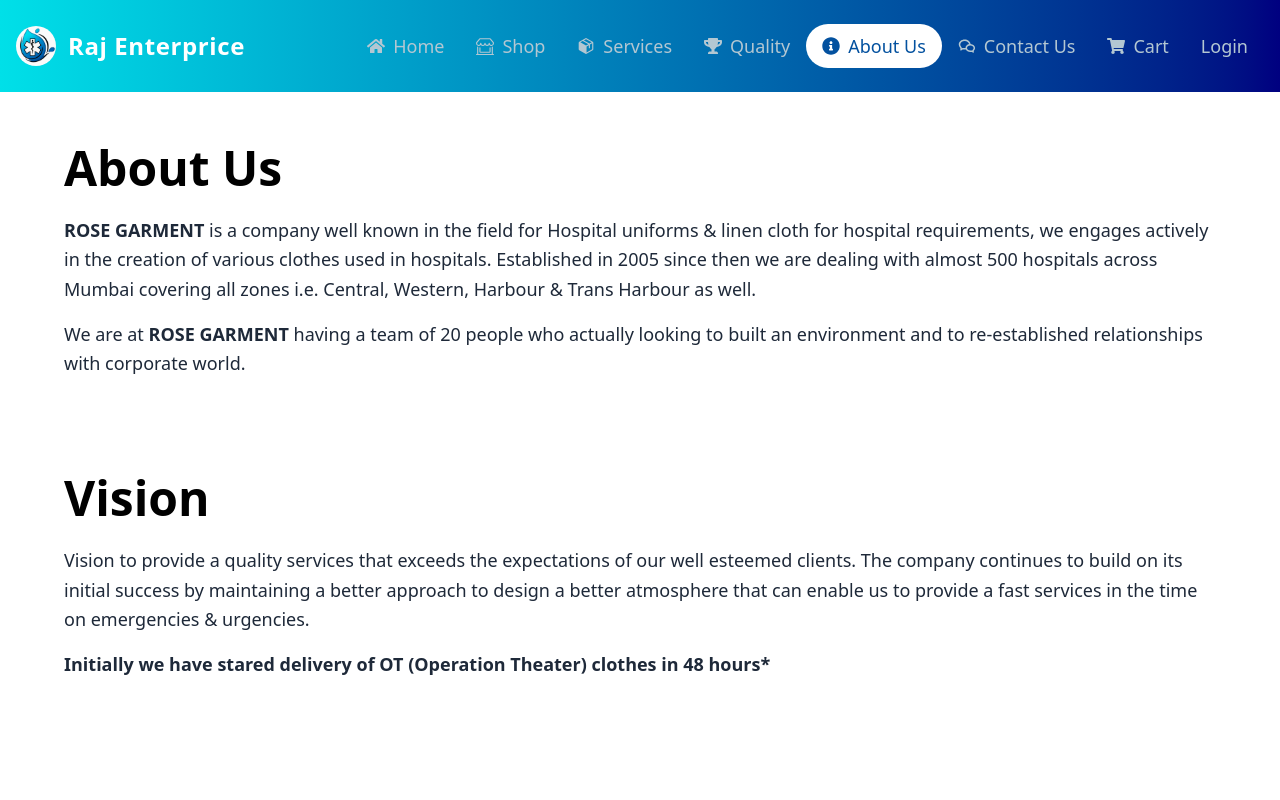
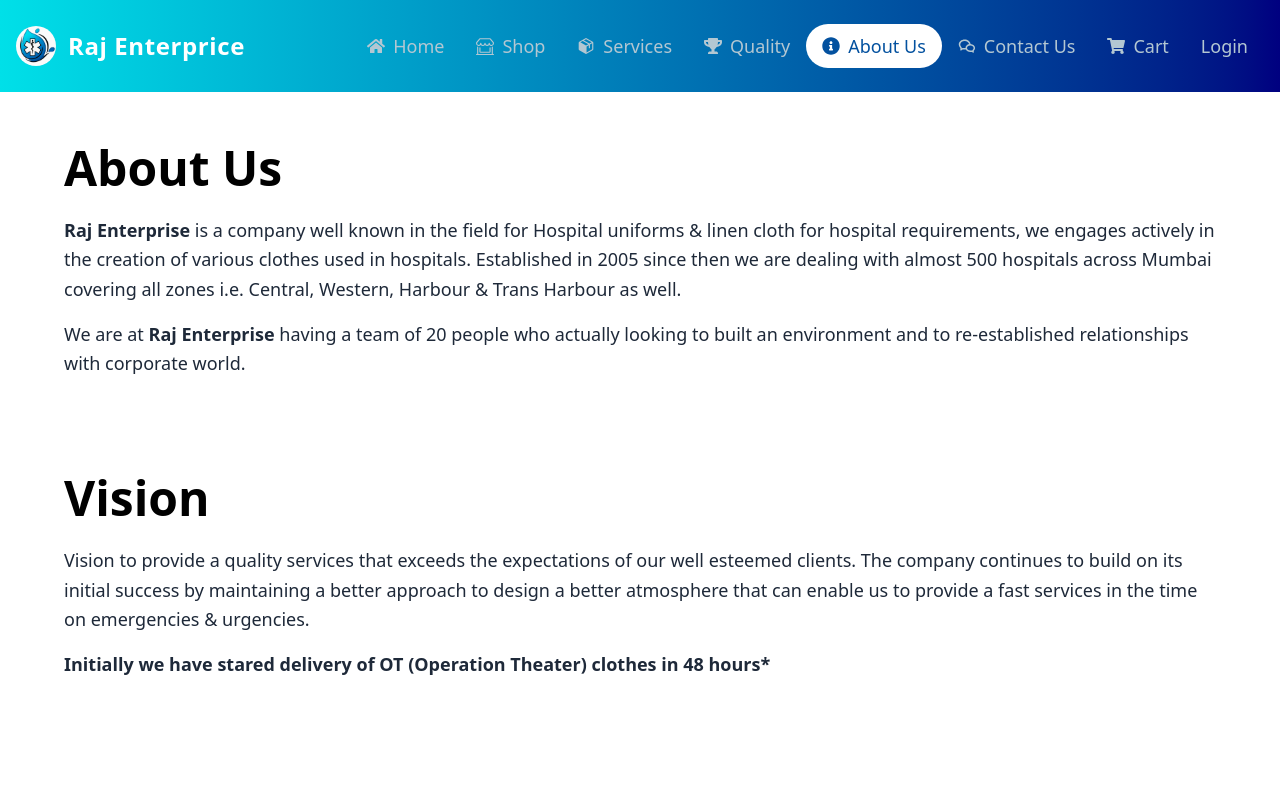
Before and after one commit to ApnaStall/raj_enterprise, a React (Vite) app in the folder Frontend/: page /about in a window 1280 px wide. Shown: the top 800 px of the page. Built offline with nearby package versions, Linux system fonts and the light colour scheme; no server answers.

Commit message:
rose garment to raj enterprise

```diff
--- a/Frontend/src/components/about/AboutUs.jsx
+++ b/Frontend/src/components/about/AboutUs.jsx
@@ -8,7 +8,7 @@
           <h2 className="text-5xl font-bold mb-6">About Us</h2>
 
           <p className="text-lg leading-relaxed text-gray-800">
-            <span className="font-bold">ROSE GARMENT</span> is a company well
+            <span className="font-bold">Raj Enterprise</span> is a company well
             known in the field for Hospital uniforms & linen cloth for hospital
             requirements, we engages actively in the creation of various clothes
             used in hospitals. Established in 2005 since then we are dealing with
@@ -17,7 +17,7 @@
           </p>
 
           <p className="text-lg leading-relaxed text-gray-800 mt-4">
-            We are at <span className="font-bold">ROSE GARMENT</span> having a
+            We are at <span className="font-bold">Raj Enterprise</span> having a
             team of 20 people who actually looking to built an environment and to
             re-established relationships with corporate world.
           </p>
--- a/Frontend/src/components/home/WeHelpYou.jsx
+++ b/Frontend/src/components/home/WeHelpYou.jsx
@@ -41,7 +41,7 @@
               </h2>
 
               <p className="mt-5 text-gray-700 leading-relaxed">
-                At <span className="font-bold">ROSE GARMENT</span>, our dedicated team
+                At <span className="font-bold">Raj Enterprise</span>, our dedicated team
                 provides personalized advice and recommendations on our range of hospital
                 linen products. We take the time to understand your needs and preferences
                 to offer tailored solutions, whether it's scrubs, patient gowns, or other
@@ -49,7 +49,7 @@
               </p>
 
               <p className="mt-4 font-semibold text-gray-800">
-                ROSE GARMENT Provides Its Services Majorly To:
+                Raj Enterprise Provides Its Services Majorly To:
               </p>
 
               <div className="grid grid-cols-2 gap-x-6 gap-y-2 mt-3 text-gray-700 text-sm">
--- a/Frontend/src/components/section/CraftedWith.jsx
+++ b/Frontend/src/components/section/CraftedWith.jsx
@@ -16,7 +16,7 @@
             </h2>
 
             <p className="text-gray-700 leading-relaxed text-lg">
-              "At <span className="font-bold">ROSE GARMENT</span>, we specialize in crafting hospital linen clothes
+              "At <span className="font-bold">Raj Enterprise</span>, we specialize in crafting hospital linen clothes
               with exceptional attention to quality and durability. Each garment is meticulously crafted
               using premium materials to ensure comfort, longevity, and hygienic performance in healthcare
               environments. Our commitment to excellence extends to every stitch, providing healthcare
```
Also changed, not shown: 1 other file (tests, documents, lock files or other folders).
